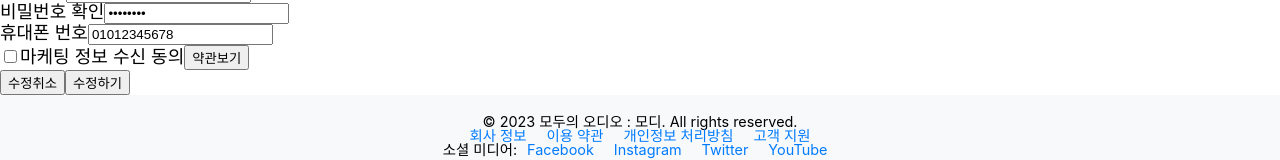
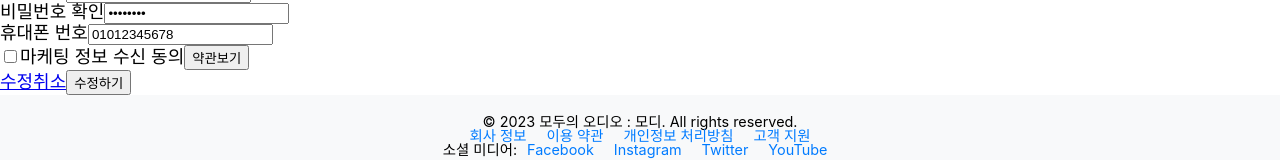
Before and after one commit to techitPlus-FE-team3/open_market_projerct, a React (Vite) app in the folder open-market/: page /update/userId in a window 1280 px wide. Shown: the part 232-392 px from the top of the page. Built offline with nearby package versions, Linux system fonts and the light colour scheme; a web font is replaced by a local one.

Commit message:
:lipstick:[Design] 회원 정보 수정 페이지 마크업 수정 #66

```diff
--- a/open-market/src/pages/UserUpdate.tsx
+++ b/open-market/src/pages/UserUpdate.tsx
@@ -1,10 +1,11 @@
 import { Helmet } from "react-helmet-async";
+import { Link } from "react-router-dom";
 
 function UserUpdate() {
 	return (
 		<section>
 			<Helmet>
-				<title>회원정보 수정 - 모두의 오디오 MODI</title>
+				<title>EDIT USER - 모두의 오디오 MODI</title>
 			</Helmet>
 			<h2>회원정보 수정</h2>
 			<form>
@@ -44,7 +45,7 @@ function UserUpdate() {
 						<button type="button">약관보기</button>
 					</li>
 				</ul>
-				<button type="button">수정취소</button>
+				<Link to="/">수정취소</Link>
 				<button type="submit">수정하기</button>
 			</form>
 		</section>
```
